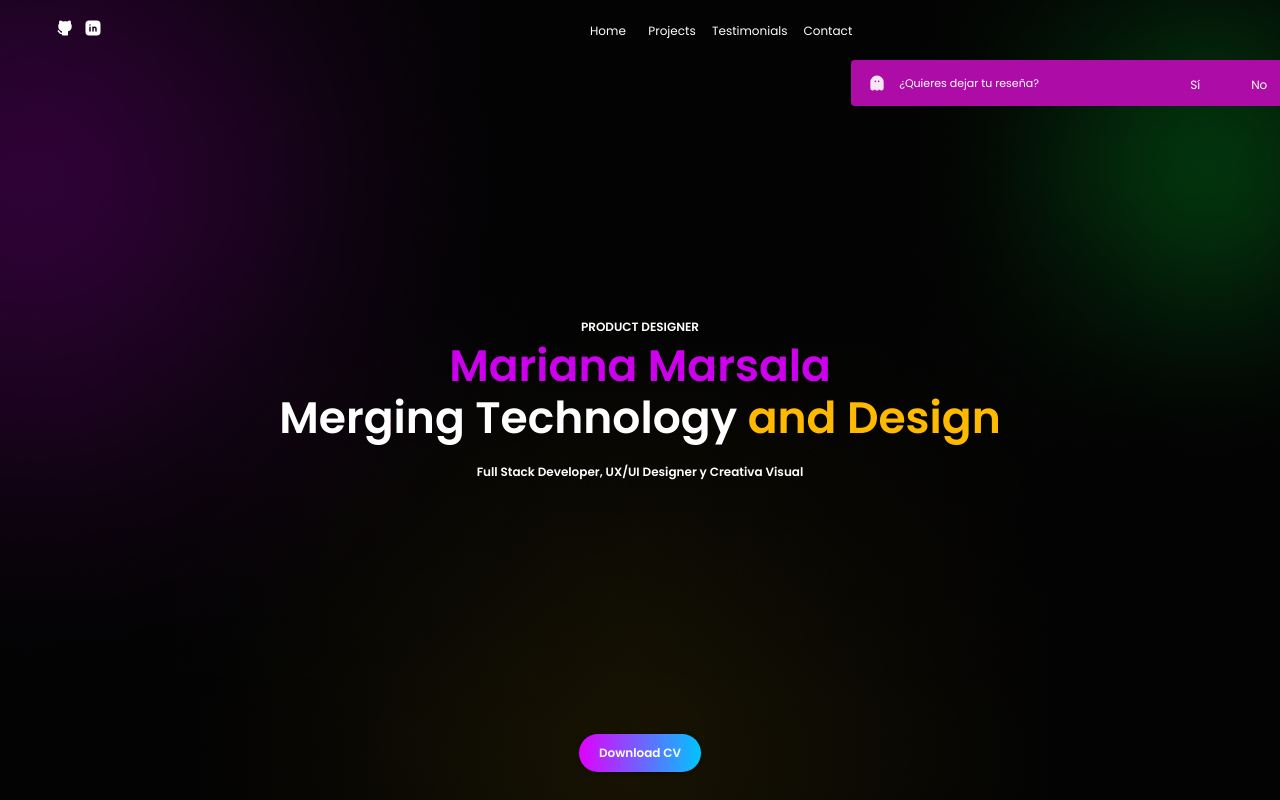
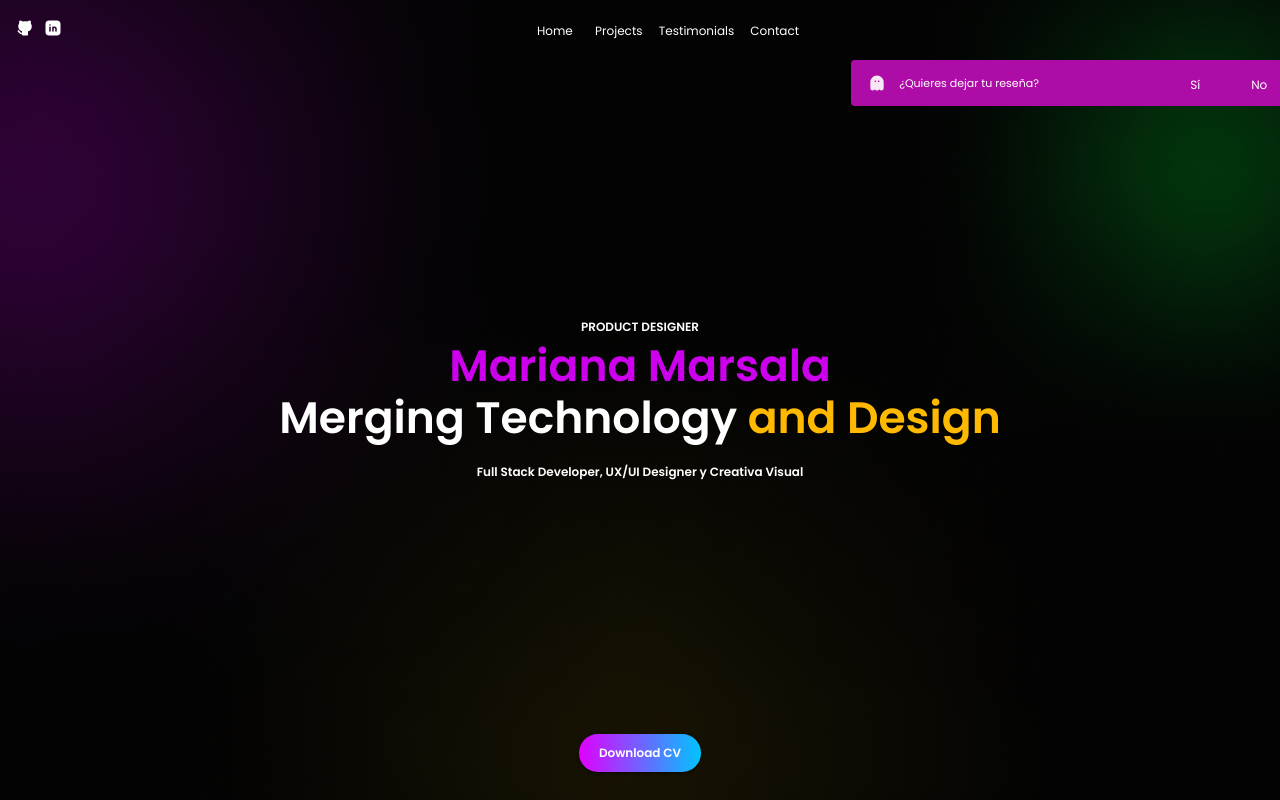
Before and after one commit to marsala-mariana/marsalamariana.dev, a React (Create React App) app: page / in a window 1280 px wide. Shown: the top 800 px of the page. Built offline with nearby package versions, Linux system fonts and the light colour scheme.

Commit message:
fix: width reponsive

```diff
--- a/src/components/Navbar.tsx
+++ b/src/components/Navbar.tsx
@@ -27,8 +27,8 @@ export const Navbar = () => {
     >
       <Box
         sx={{
-          paddingInlineStart: { xs: 2, sm: 5 },
-          width: { xs: "22%", sm: "13%" },
+          paddingInlineStart: { xs: 2, sm: 0 , md: 0},
+          width: { xs: "22%", sm: "13%", md: "4%" },
           paddingTop: { xs: '0px', sm: '7px', md:'0px'},
         }}
       >
@@ -55,7 +55,7 @@ export const Navbar = () => {
         sx={{
           display: { xs: "flex" },
           justifyContent: { xs: "center" },
-          width: { xs: "100%", md: "92%" },
+          width: { xs: "100%", md: "96%" },
           paddingTop: { xs: "6px", sm: 0 },
         }}
       >
```
